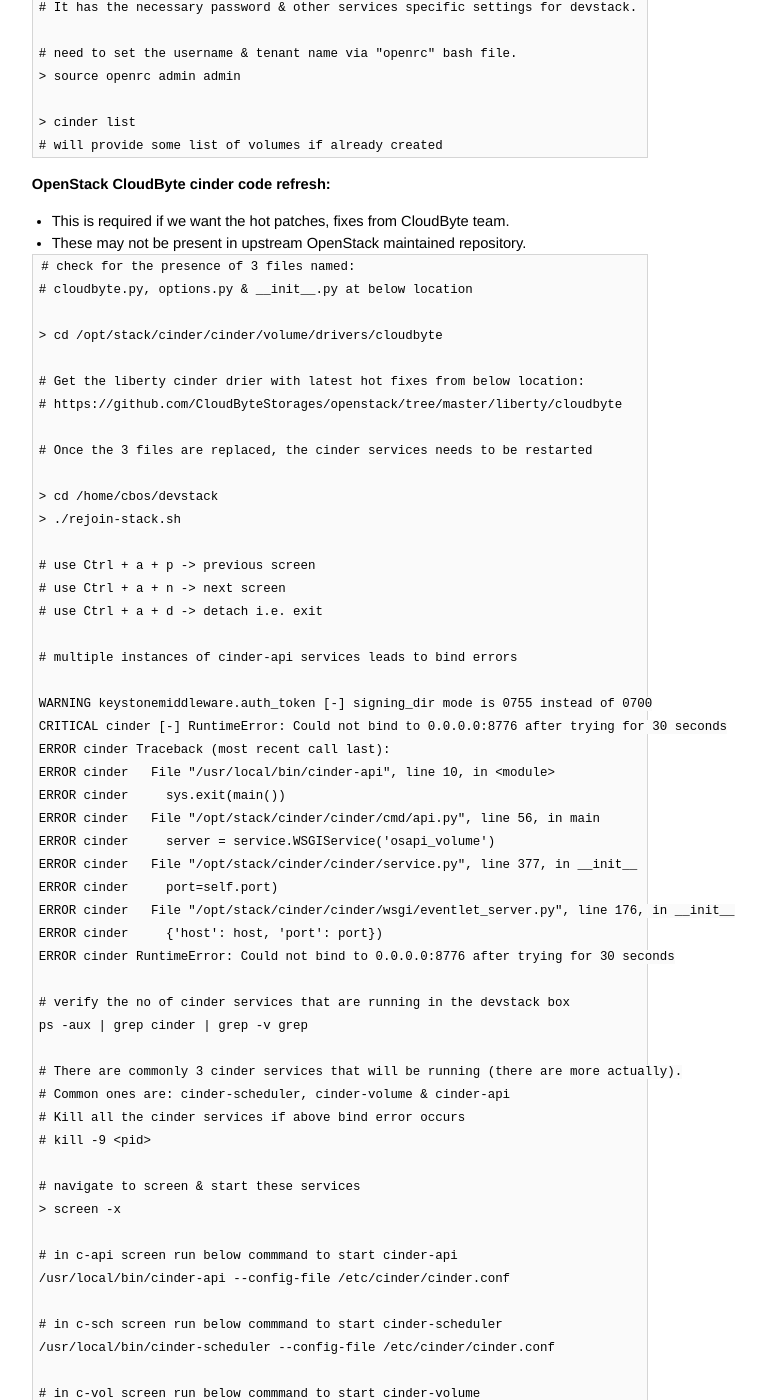
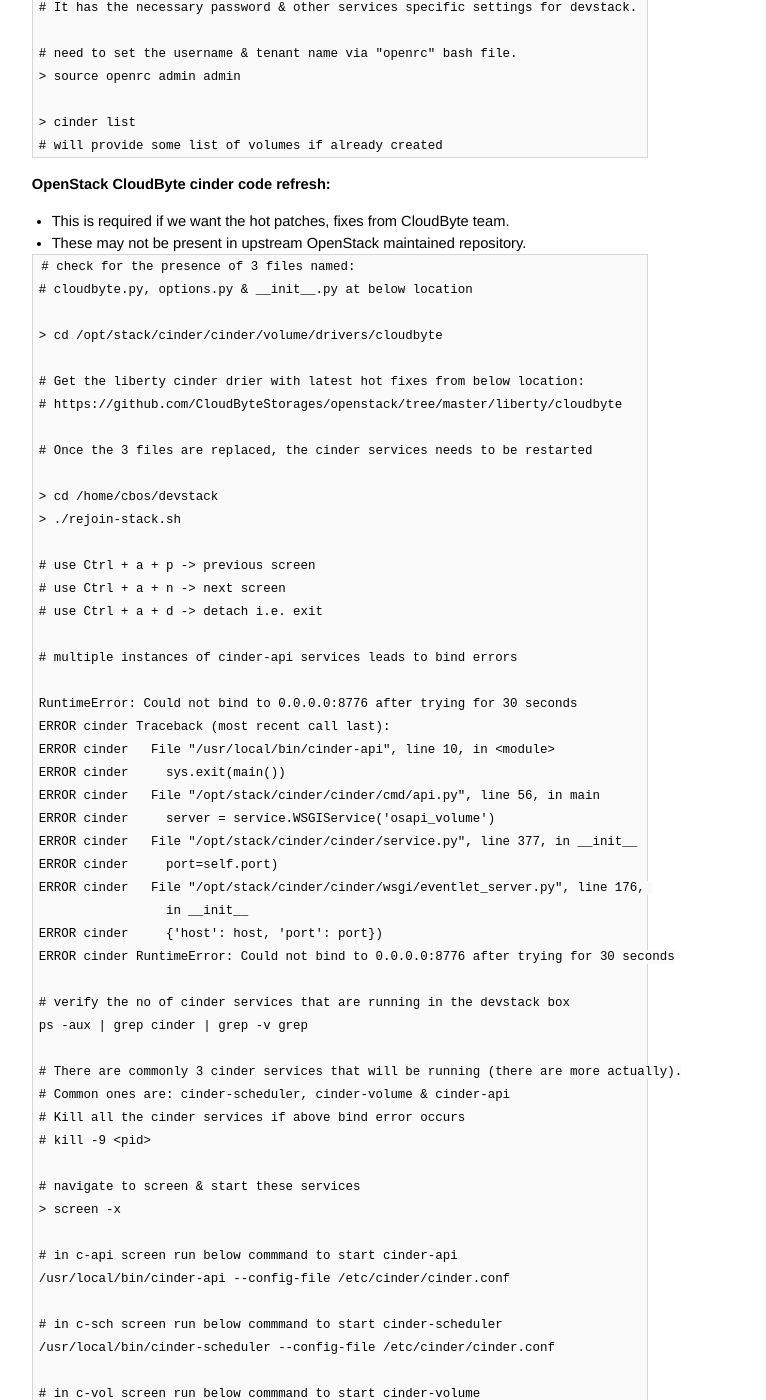
Before and after one commit to AmitKumarDas/amitkumardas.github.io, a Jekyll site: the page built from _posts/2016-04-09-kvm-based-crash-consistent-cloudbyte-storage-snapshots.md, in a window 1280 px wide and 1400 px high, scrolled down 813 px. Shown: the whole window, without its empty margins (300-1066 px from the left). Built offline with Jekyll 4.4.1, drawn with Linux system fonts in a browser that asks for light colours; some of the changed text lies outside the part shown.

Commit message:
Update 2016-04-09-kvm-based-crash-consistent-cloudbyte-storage-snapshots.md

````diff
--- a/_posts/2016-04-09-kvm-based-crash-consistent-cloudbyte-storage-snapshots.md
+++ b/_posts/2016-04-09-kvm-based-crash-consistent-cloudbyte-storage-snapshots.md
@@ -74,8 +74,7 @@
 
 # multiple instances of cinder-api services leads to bind errors
 
-WARNING keystonemiddleware.auth_token [-] signing_dir mode is 0755 instead of 0700
-CRITICAL cinder [-] RuntimeError: Could not bind to 0.0.0.0:8776 after trying for 30 seconds
+RuntimeError: Could not bind to 0.0.0.0:8776 after trying for 30 seconds
 ERROR cinder Traceback (most recent call last):
 ERROR cinder   File "/usr/local/bin/cinder-api", line 10, in <module>
 ERROR cinder     sys.exit(main())
@@ -83,7 +82,8 @@
 ERROR cinder     server = service.WSGIService('osapi_volume')
 ERROR cinder   File "/opt/stack/cinder/cinder/service.py", line 377, in __init__
 ERROR cinder     port=self.port)
-ERROR cinder   File "/opt/stack/cinder/cinder/wsgi/eventlet_server.py", line 176, in __init__
+ERROR cinder   File "/opt/stack/cinder/cinder/wsgi/eventlet_server.py", line 176,
+                 in __init__
 ERROR cinder     {'host': host, 'port': port})
 ERROR cinder RuntimeError: Could not bind to 0.0.0.0:8776 after trying for 30 seconds
 
@@ -193,7 +193,7 @@
 # NOTE - i386, i486, i586 or i686 are 32-bit kernel.
 ```
 
-Installation of KVM packages:
+Various packages to manage VMs:
 
 ```
 # Some of below are must & some are good to have::
@@ -231,7 +231,7 @@
 crw-rw----+ 1 root kvm 10, 232 Jun 30 16:39 /dev/kvm
 ```
 
-Check OpenStack settings
+Check OpenStack settings:
 
 ```
 # verify virt_type property in /etc/nova/nova.conf file
````
Also changed, not shown: other parts of _posts/2016-04-09-kvm-based-crash-consistent-cloudbyte-storage-snapshots.md (+1 -1 lines).
